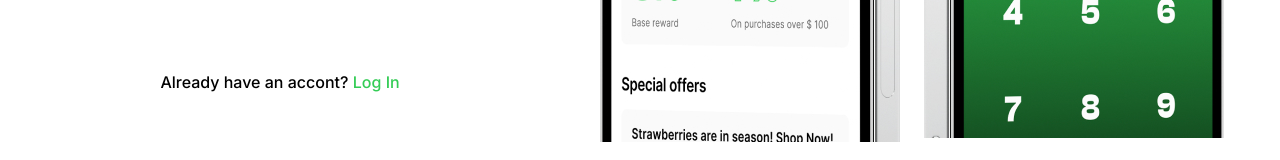
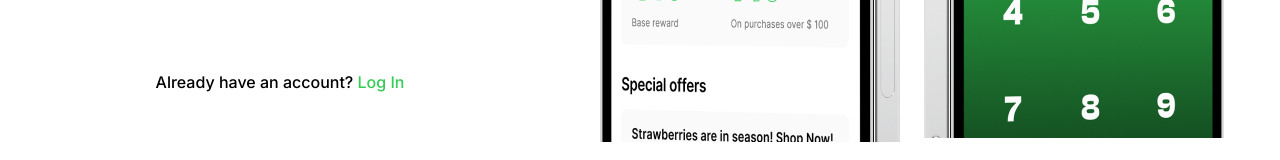
Before and after one commit to Sotskyi/Cashback-first-phase, a React (Create React App) app: page /signup in a window 1280 px wide. Shown: the part 614-774 px from the top of the page. Built offline with nearby package versions, Linux system fonts and the light colour scheme; what axios-auth-refresh would draw is missing.

Commit message:
fix: misspelled names

```diff
--- a/src/components/VerifyPhone.jsx
+++ b/src/components/VerifyPhone.jsx
@@ -37,7 +37,6 @@ const VerifyPhone = ({ setCreds, creds, next, useFor }) => {
     );
     if (registerConfirm.fulfilled.match(resultAction)) {
       next();
-      // dispatch(reset());
     }
   };
 
@@ -50,7 +49,6 @@ const VerifyPhone = ({ setCreds, creds, next, useFor }) => {
     );
     if (loginConfirm.fulfilled.match(resultAction)) {
       navigate('/home');
-      // dispatch(reset());
     }
   };
 
@@ -63,13 +61,11 @@ const VerifyPhone = ({ setCreds, creds, next, useFor }) => {
     );
     if (resetPasswordConfirm.fulfilled.match(resultAction)) {
       next();
-      // dispatch(reset());
     }
   };
 
   useEffect(() => {
     if (Object.values(verifyNumbers).every((element) => element !== '')) {
-      // here check is code valid
       if (Object.values(verifyNumbers).join('') === confirmSms.toString()) {
         if (useFor === 'signup') {
           setCreds({
@@ -235,7 +231,7 @@ const VerifyPhone = ({ setCreds, creds, next, useFor }) => {
         </form>
       </div>
       <div className={classes.haventSms}>
-        Haven’t recieved SMS?
+        Haven’t received SMS?
         <span
           className={classes.sendAgain}
           onClick={() => {
--- a/src/pages/Cashback/Components/Switcher.jsx
+++ b/src/pages/Cashback/Components/Switcher.jsx
@@ -16,7 +16,7 @@ const Switcher = ({ activeTab, setActiveTab }) => {
         }`}
         onClick={() => setActiveTab('cashback')}
       >
-        <div className={classes.switchTitile}>Cash-back</div>
+        <div>Cash-back</div>
         <img
           src={activeTab === 'cashback' ? cashback : cashbackOutlined}
           className={classes.switchIcon}
@@ -29,7 +29,7 @@ const Switcher = ({ activeTab, setActiveTab }) => {
         }`}
         onClick={() => setActiveTab('withdrawals')}
       >
-        <div className={classes.switchTitile}>Withdrawals</div>
+        <div>Withdrawals</div>
         <img
           src={activeTab === 'withdrawals' ? withdrawals : withdrawalsOutlined}
           className={classes.switchIcon}
--- a/src/pages/SignUp/Tabs/CreateAccount.jsx
+++ b/src/pages/SignUp/Tabs/CreateAccount.jsx
@@ -42,7 +42,7 @@ const CreateAccount = ({ next, handleChange, creds }) => {
         <SubmitButton onSubmit={onSubmit} title='Continue' />
       </div>
       <div className={classes.alreadyHaveAccount}>
-        Already have an accont?{' '}
+        Already have an account?{' '}
         <span
           onClick={() => navigate('/login')}
           className={classes.alreadyHaveAccountLogIn}
```
